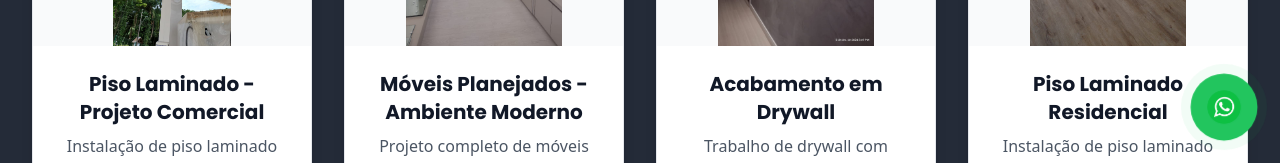
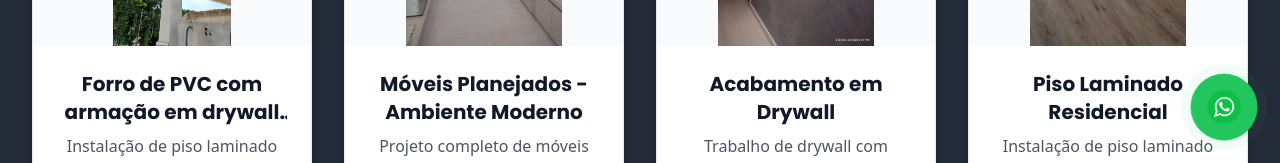
Before and after one commit to DevZipMateus/dicerto-acabamentos, a React (Vite) app: page /nossos-projetos in a window 1280 px wide. Shown: the part 637-800 px from the top of the page. Built offline with nearby package versions, Linux system fonts and the light colour scheme.

Commit message:
Code edited in Lovable Code Editor
Edited UI in Lovable

```diff
--- a/src/pages/NossosProjetos.tsx
+++ b/src/pages/NossosProjetos.tsx
@@ -11,7 +11,7 @@ const projectImages = [
   {
     id: 1,
     src: '/lovable-uploads/c280e790-d980-4387-a159-aac69b9b88ec.png',
-    title: 'Piso Laminado - Projeto Comercial',
+    title: 'Forro de PVC com armação em drywall - Projeto Comercial',
     description: 'Instalação de piso laminado em ambiente comercial com acabamento perfeito'
   },
   {
```
